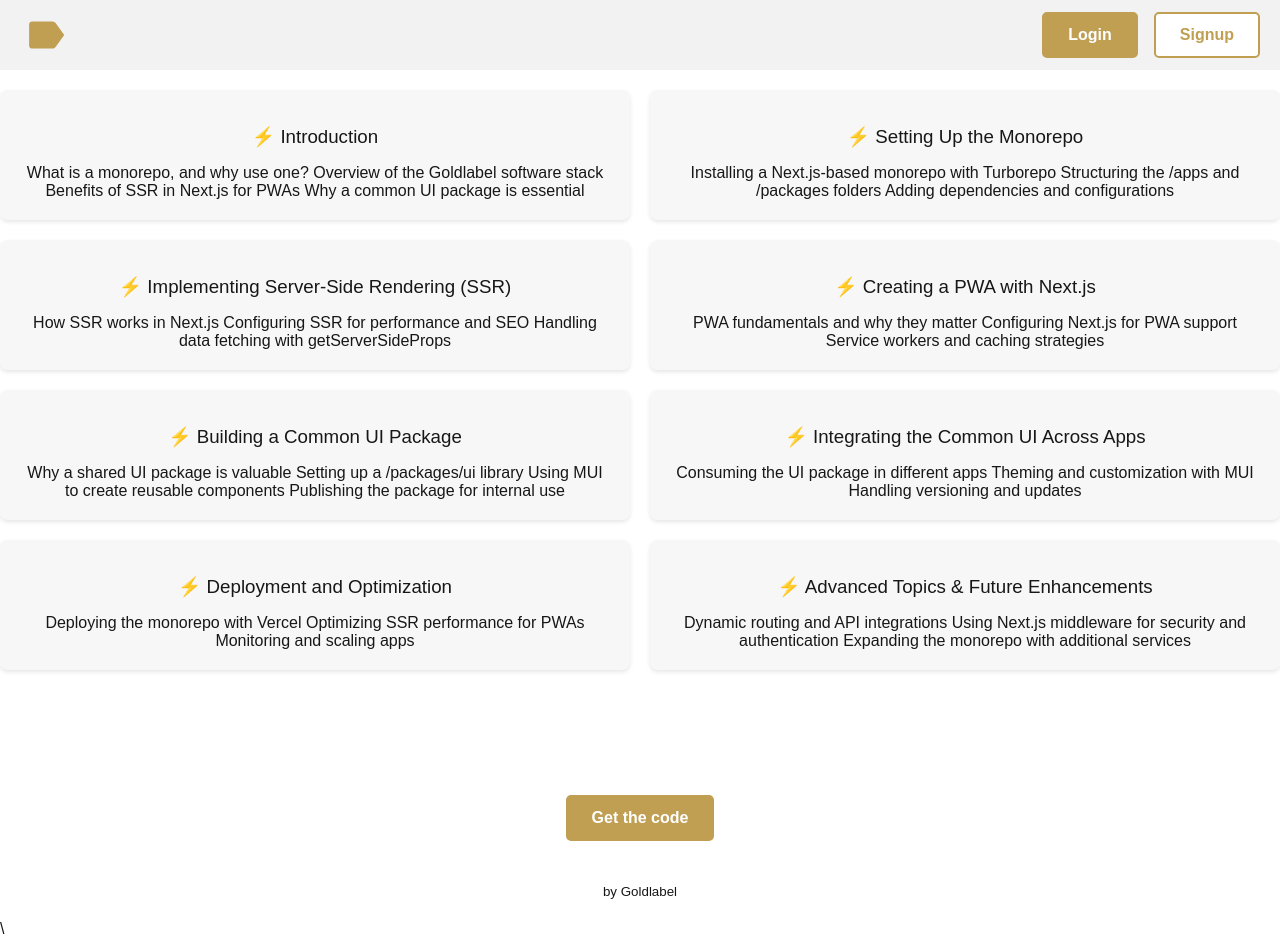
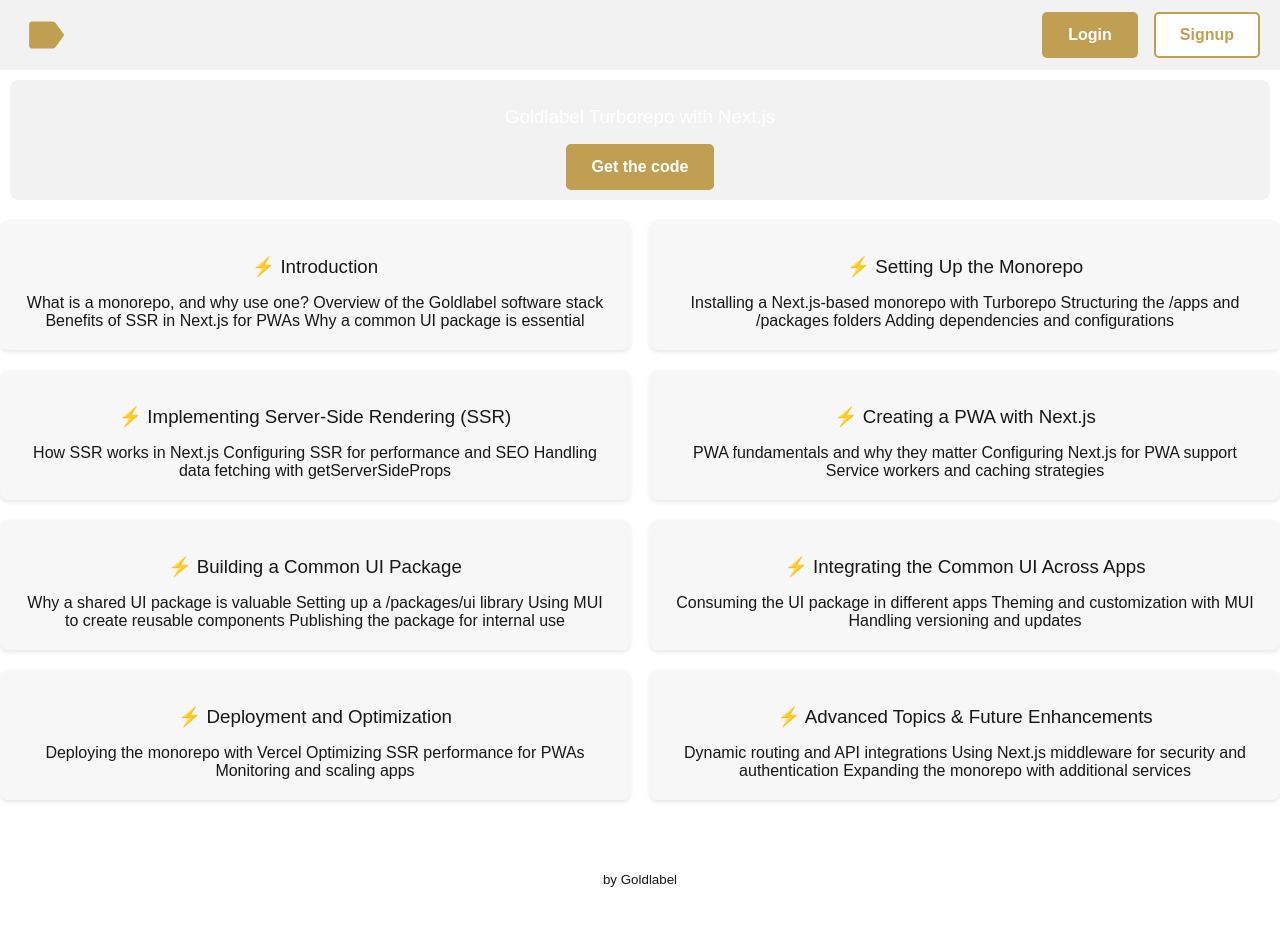
Before and after one commit to javascript-pro/dub-dub-dub, a Next.js app in the folder apps/web/: page / in a window 1280 px wide. After the commit the page ends 908 px from the top, so only its background shows below. Built offline with nearby package versions, Linux system fonts and the light colour scheme.

Commit message:
oh yes. we'll be needing a manifest file

```diff
--- a/apps/web/app/layout.tsx
+++ b/apps/web/app/layout.tsx
@@ -46,7 +46,7 @@
       <body className={`${geistSans.variable} ${geistMono.variable}`}>
         <Uberedux>
           {children}
-        </Uberedux>\
+        </Uberedux>
       </body>
     </html>
   );
--- a/apps/web/app/page.module.css
+++ b/apps/web/app/page.module.css
@@ -74,8 +74,8 @@
   text-align: center;
   margin: 10px;
   padding: 10px;
-  background: rgba(255,255,255,0.1);
-  border: 1px solid rgba(255,255,255,0.25);
+  /* background: rgba(255, 255, 255, 0.1);
+  border: 1px solid rgba(255, 255, 255, 0.25); */
   /* border: 1px solid #C09F52; */
   color: white; /* Ensures good contrast */
   border-radius: 8px;
@@ -100,6 +100,10 @@
 @media (min-width: 1024px) {
   .features {
     grid-template-columns: repeat(2, 1fr);
+  }
+
+  .feature {
+    text-align: left; /* Left align text when more than one column */
   }
 }
 
--- a/apps/web/app/page.tsx
+++ b/apps/web/app/page.tsx
@@ -32,10 +32,8 @@
         </nav>
       </header>
       <main>
-        {/* Hero Section */}
-        <Chapters />
+
         <div className={styles.hero}>
-
           <h3>
             Goldlabel Turborepo with Next.js
           </h3>
@@ -50,6 +48,7 @@
             </a>
           </div>
         </div>
+        <Chapters />
 
       </main>
 
```
Also changed, not shown: apps/web/public/manifest.json (added), apps/web/public/png/logo256.png (deleted).
